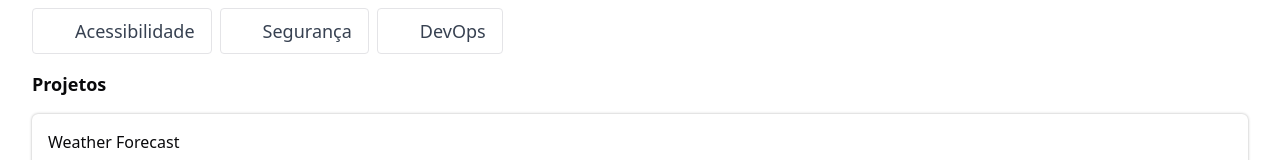
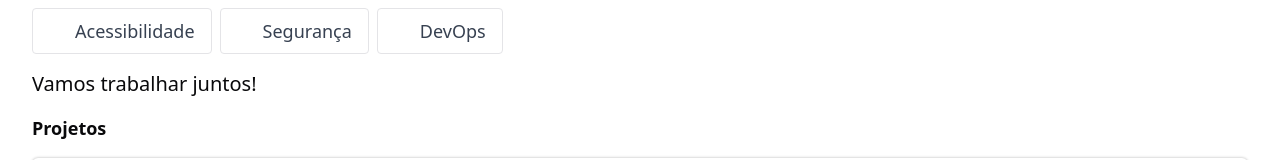
Before and after one commit to Alexsander33set/portfolio, a Vue app in the folder app/client/: page / in a window 1280 px wide. Shown: the part 404-564 px from the top of the page. Built offline with nearby package versions, Linux system fonts and the light colour scheme; no server answers; some icons are missing.

Commit message:
client small change: add skills description

```diff
--- a/app/client/src/locales/en_us.js
+++ b/app/client/src/locales/en_us.js
@@ -11,6 +11,7 @@ export const en_us = {
   },
   skills:{
     title: "What your need?",
+    description: "Let's work together",
     list: {
       accessibility: "Accessibility",
       security: "Security",
--- a/app/client/src/locales/pt_br.js
+++ b/app/client/src/locales/pt_br.js
@@ -11,6 +11,7 @@ export const pt_br = {
   },
   skills:{
     title: "O que você precisa?",
+    description: "Vamos trabalhar juntos!",
     list: {
       accessibility: "Acessibilidade",
       security: "Segurança",
--- a/app/client/src/views/HomePage.vue
+++ b/app/client/src/views/HomePage.vue
@@ -92,6 +92,7 @@ try {
             <Icon icon="mdi:server" /> {{ $t('skills.list.devops') }}
         </article>
       </div>
+      <p class="text-xl mt-4">{{ $t('skills.description') }}</p>
     </section>
 
     <ProjectList id="projects" class="container"
```
